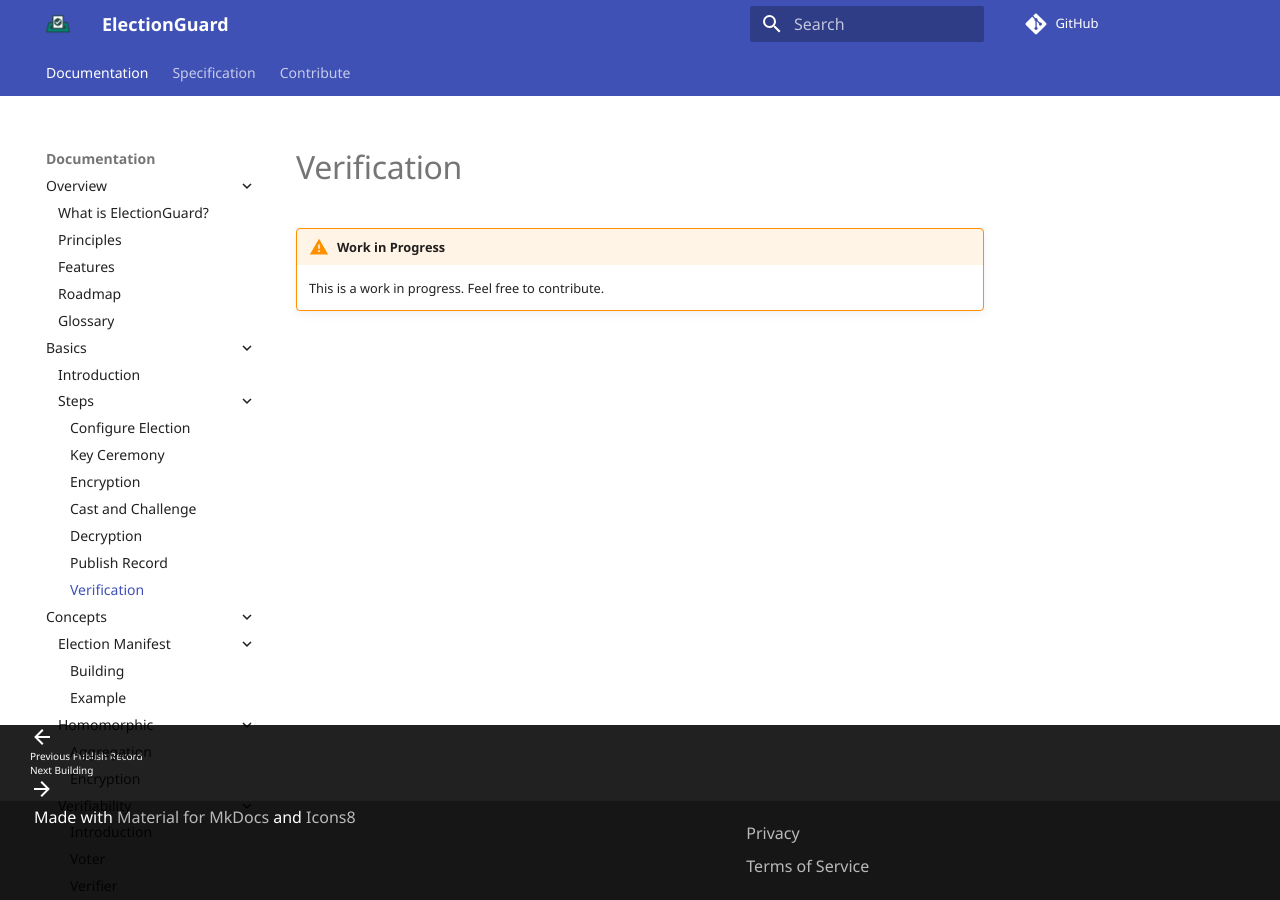
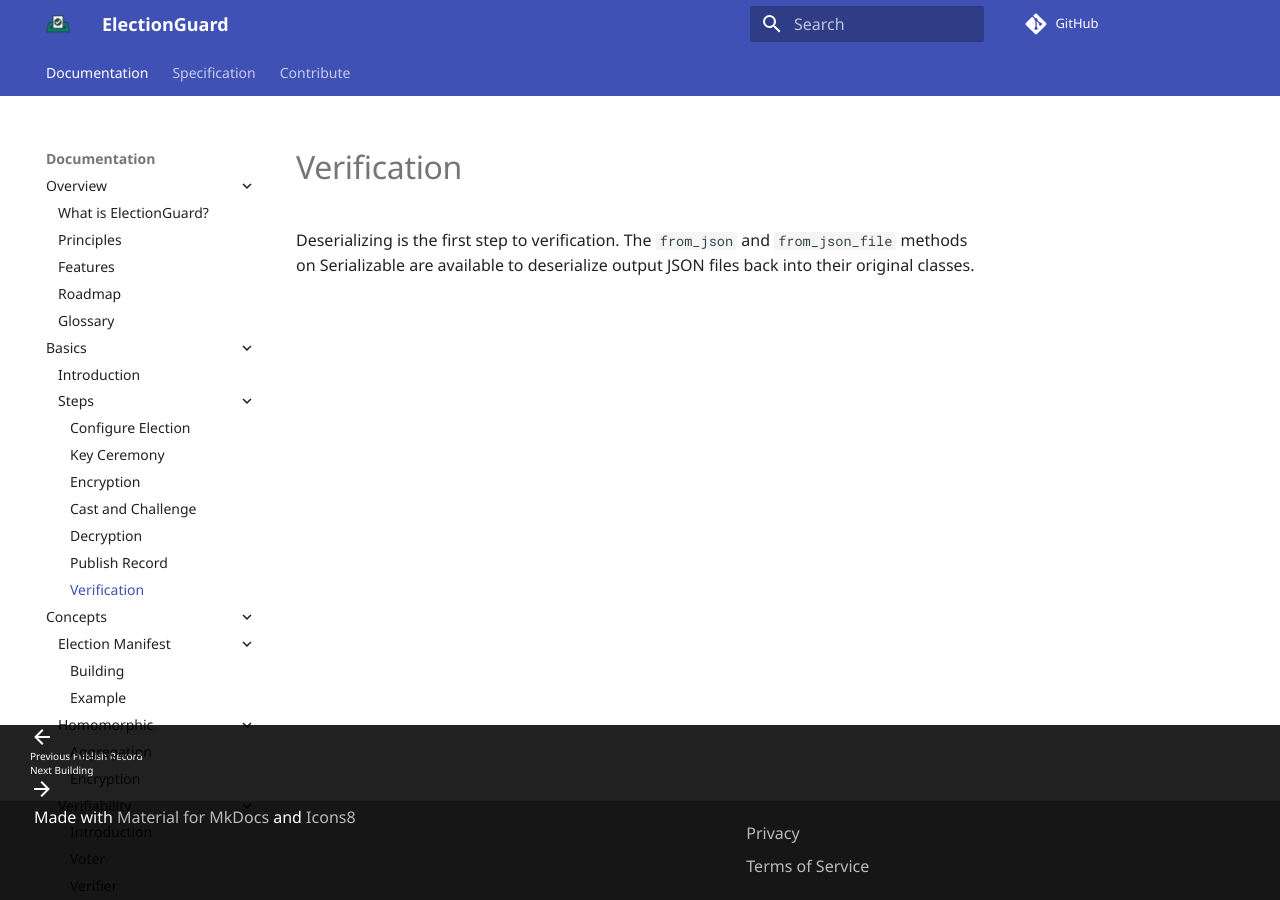
Before and after one commit to Election-Tech-Initiative/electionguard, an MkDocs documentation site: the page built from docs/basics/steps/6_Verification.md, in a window 1280 px wide. Built offline with MkDocs 1.6.1 and Material for MkDocs 9.7.7, drawn with Linux system fonts in a browser that asks for light colours; some web fonts are replaced; comment, search, counter and statistics services are not loaded.

Commit message:
Update 6_Verification.md

```diff
--- a/docs/basics/steps/6_Verification.md
+++ b/docs/basics/steps/6_Verification.md
@@ -1,4 +1,3 @@
 # Verification
 
-!!! warning "Work in Progress"
-    This is a work in progress. Feel free to contribute.
+Deserializing is the first step to verification. The `from_json` and `from_json_file` methods on Serializable are available to deserialize output JSON files back into their original classes.
```
